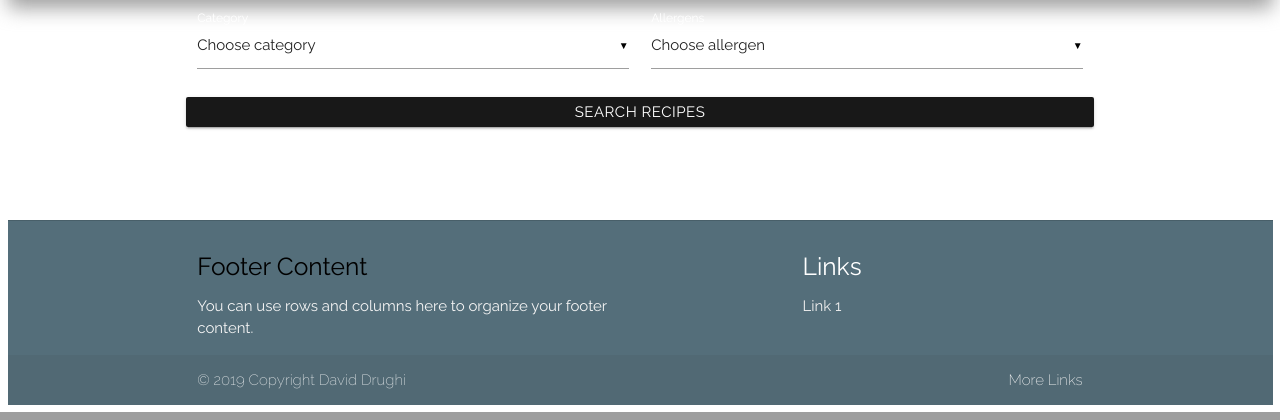
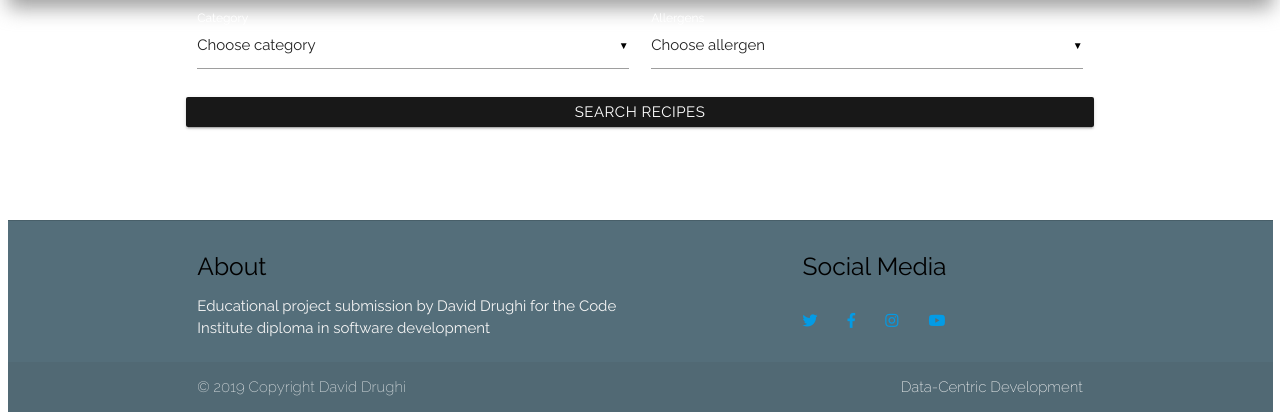
Before and after one commit to DavidColds/food_app, a Flask app: page / in a window 1280 px wide. Shown: the part 914-1334 px from the top of the page. Run offline with Flask 2, Linux system fonts and the light colour scheme; data that the repository does not hold is empty; some libraries are stand-ins or nearby versions; grey boxes are pictures that could not be loaded.

Commit message:
added social and about me section on footer

```diff
--- a/app.py
+++ b/app.py
@@ -229,4 +229,4 @@ if __name__ == '__main__':
     app.run(
         host=os.environ.get('IP'),
         port=int(os.environ.get('PORT')),
-        debug=False)
+        debug=True)
--- a/static/css/styles.css
+++ b/static/css/styles.css
@@ -347,7 +347,18 @@ textarea {
     border-top: 1px solid rgba(0,0,0,0.14);
     color: inherit;
 }
+.social {
+  display: flex;
+  flex-direction: row;
+}
 
+.social__icon {
+  padding: 1rem;
+}
+
+.social__icon:first-child {
+  padding-left: 0;
+}
 /* ---------------------------------Login-------------------*/
 /* The Modal (background) */
 .modal {
--- a/templates/base.html
+++ b/templates/base.html
@@ -90,21 +90,44 @@
     <div class="container">
       <div class="row" style="margin-bottom: 0;">
         <div class="col l6 s12">
-          <h5 class="black-text">Footer Content</h5>
-          <p class="grey-text text-lighten-4">You can use rows and columns here to organize your footer content.</p>
+          <h5 class="black-text">About</h5>
+          <p class="grey-text text-lighten-4">Educational project submission by David Drughi for the Code Institute diploma in software development</p>
         </div>
-        <div class="col l4 offset-l2 s12">
-          <h5 class="white-text">Links</h5>
-          <ul>
-            <li><a class="grey-text text-lighten-3" href="#!">Link 1</a></li>
+
+        <div class="col s12 m4 offset-m2">
+          <h5>
+            <span> Social Media</span>
+          </h5>
+          <ul class="social">
+            <li class="social__icon">
+              <a href="https://twitter.com" target="_blank" aria-label="social media site" rel="noopener" class="slightly-desaturated-cyan-2">
+                <i class="fab fa-twitter"></i>
+              </a>
+            </li>
+            <li class="social__icon">
+              <a href="https://facebook.com" target="_blank" aria-label="social media site" rel="noopener" class="slightly-desaturated-cyan-2">
+                <i class="fab fa-facebook-f"></i>
+              </a>
+            </li>
+            <li class="social__icon">
+              <a href="https://instagram.com" target="_blank" aria-label="social media site" rel="noopener" class="slightly-desaturated-cyan-2">
+                <i class="fab fa-instagram"></i>
+              </a>
+            </li>
+            <li class="social__icon">
+              <a href="https://youtube.com" target="_blank" aria-label="social media site" rel="noopener" class="slightly-desaturated-cyan-2">
+                <i class="fab fa-youtube"></i>
+              </a>
+            </li>
           </ul>
         </div>
+
       </div>
     </div>
     <div class="footer-copyright">
       <div class="container">
         © 2019 Copyright David Drughi
-        <a class="grey-text text-lighten-4 right" href="#!">More Links</a>
+        <a class="grey-text text-lighten-4 right" href="#!">Data-Centric Development</a>
       </div>
     </div>
   </footer>
@@ -150,4 +173,5 @@
       $("select").formSelect();
     });
   </script>
+
 </html>
--- a/templates/editrecipe.html
+++ b/templates/editrecipe.html
@@ -87,7 +87,7 @@
     <div class="row">
       <div class="input-field col s12">
         <textarea id="method_description" name="method_description" class="method_description" cols="20">
-        {{ recipe.method_description }}
+        {{ recipe.method_description }}"
       </textarea>
       </div>
     </div>
```
Also changed, not shown: templates/addrecipe.html (+8 -0 lines).
